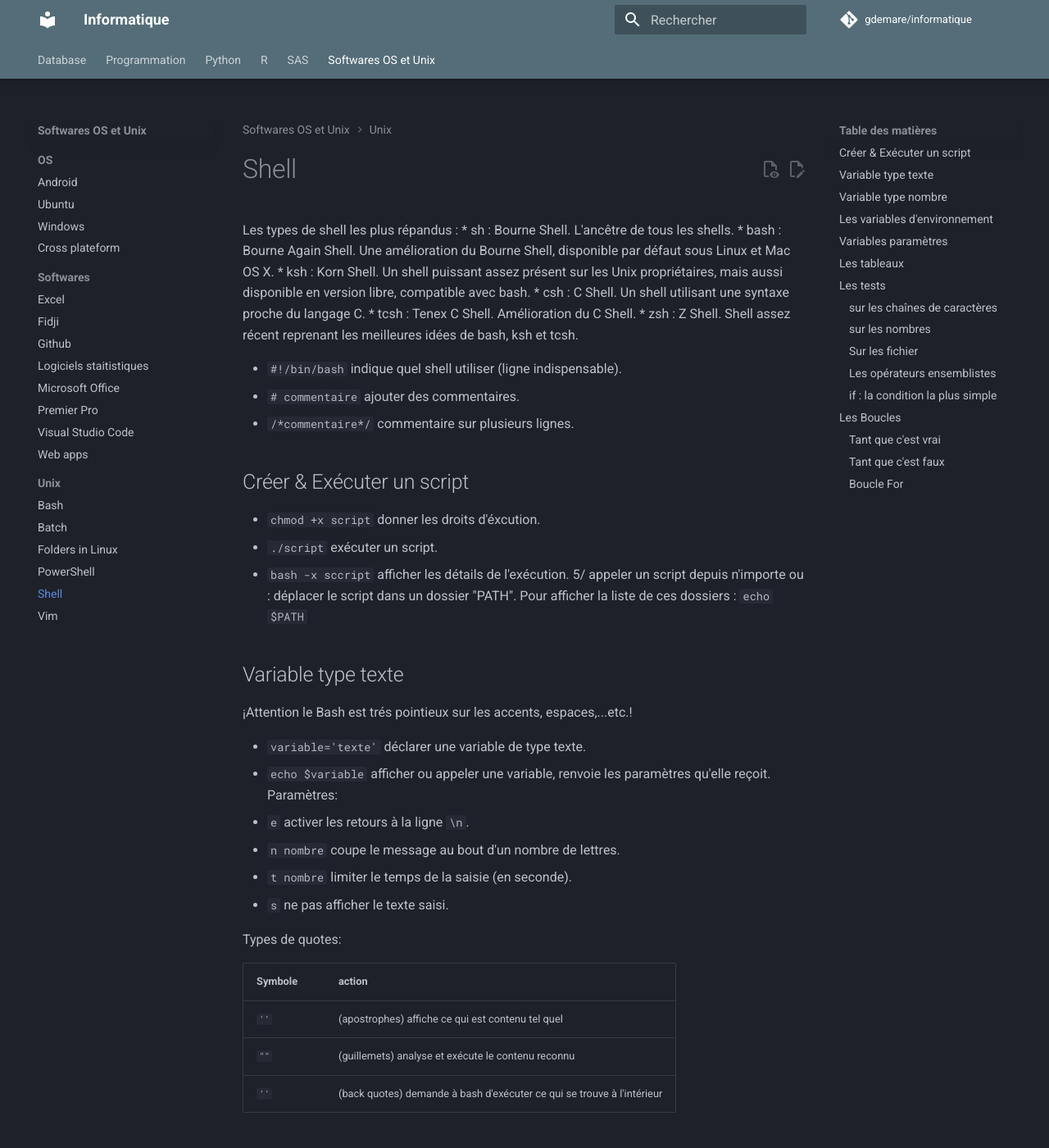
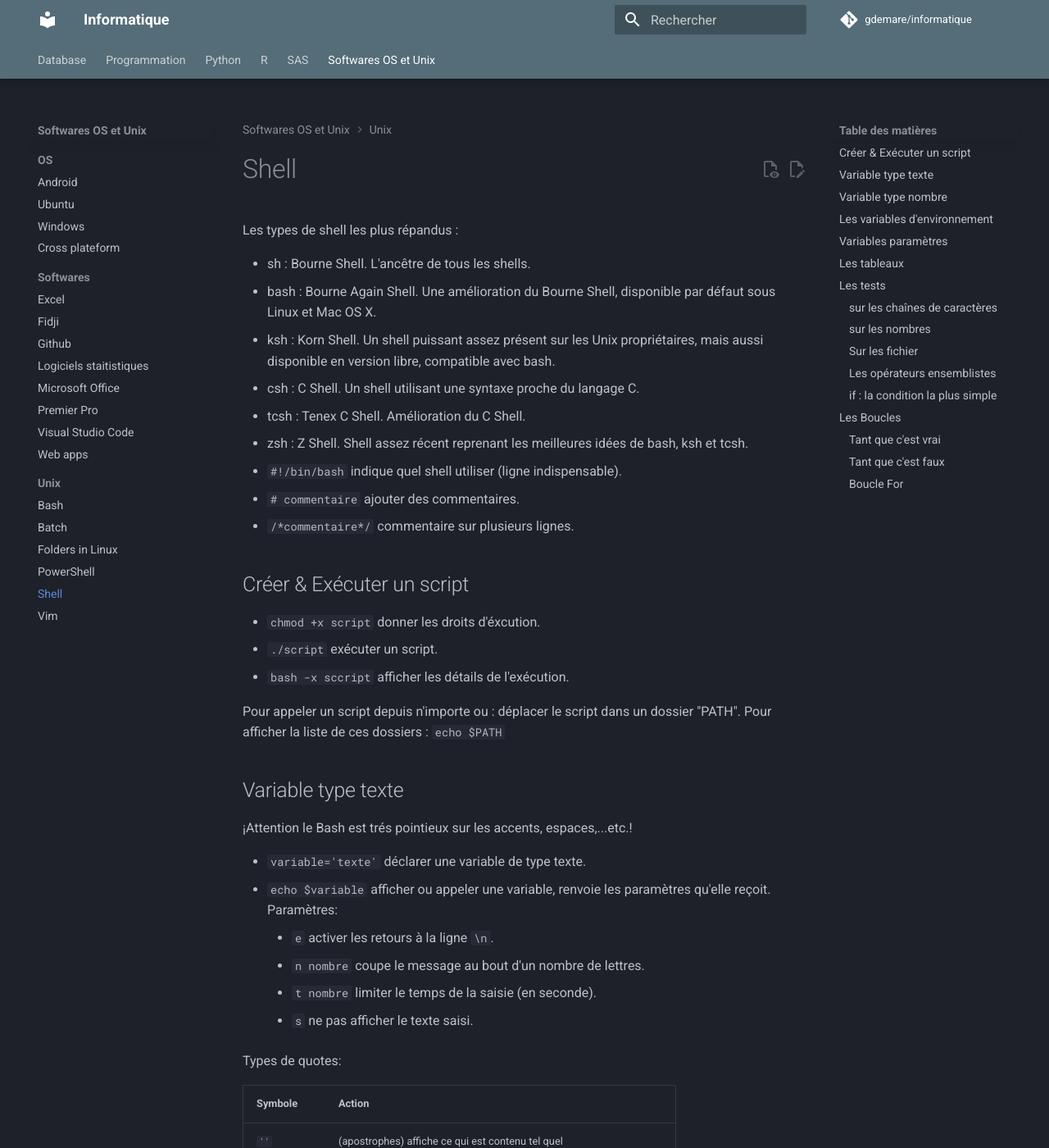
Before and after one commit to gdemare/Informatique, an MkDocs documentation site: the page built from docs/sofwares-os-unix/unix/shell.md, in a window 1280 px wide and 1400 px high. Shown: the whole window at 82% size. Built offline with MkDocs 1.6.1 and Material for MkDocs 9.7.7, drawn with Linux system fonts in a browser that asks for light colours; comment, search, counter and statistics services are not loaded; some of the changed lines change nothing that is shown; some of the changed text lies outside the part shown.

Commit message:
Update shell.md

````diff
--- a/docs/sofwares-os-unix/unix/shell.md
+++ b/docs/sofwares-os-unix/unix/shell.md
@@ -1,4 +1,5 @@
 Les types de shell les plus répandus :
+
 * sh : Bourne Shell. L'ancêtre de tous les shells.
 * bash : Bourne Again Shell. Une amélioration du Bourne Shell, disponible par défaut sous Linux et Mac OS X.
 * ksh : Korn Shell. Un shell puissant assez présent sur les Unix propriétaires, mais aussi disponible en version libre, compatible avec bash.
@@ -15,47 +16,48 @@ Les types de shell les plus répandus :
 * `chmod +x script` donner les droits d'éxcution.
 * `./script` exécuter un script.
 * `bash -x sccript` afficher les détails de l'exécution.
-5/ appeler un script depuis n'importe ou : déplacer le script dans un dossier "PATH". Pour afficher la liste de ces dossiers : `echo $PATH`
+
+Pour appeler un script depuis n'importe ou : déplacer le script dans un dossier "PATH". Pour afficher la liste de ces dossiers : `echo $PATH`
 
 ## Variable type texte
 
 ¡Attention le Bash est trés pointieux sur les accents, espaces,...etc.!
 
 * `variable='texte'` déclarer une variable de type texte.
-* `echo $variable` afficher ou appeler une variable, renvoie les paramètres qu'elle reçoit.
-Paramètres:
- * `e` activer les retours à la ligne `\n`.
- * `n nombre` coupe le message au bout d'un nombre de lettres.
- * `t nombre` limiter le temps de la saisie (en seconde).
- * `s` ne pas afficher le texte saisi.
+* `echo $variable` afficher ou appeler une variable, renvoie les paramètres qu'elle reçoit. Paramètres:
+
+	* `e` activer les retours à la ligne `\n`.
+	* `n nombre` coupe le message au bout d'un nombre de lettres.
+	* `t nombre` limiter le temps de la saisie (en seconde).
+ 	*  `s` ne pas afficher le texte saisi.
 
 Types de quotes:
 
-| Symbole | action |
-|---|---|
-| `''` | (apostrophes) affiche ce qui est contenu tel quel |
-| `""` | (guillemets) analyse et exécute le contenu reconnu|
-| `''` | (back quotes) demande à bash d'exécuter ce qui se trouve à l'intérieur |
+Symbole | Action
+---|---
+`''` | (apostrophes) affiche ce qui est contenu tel quel
+`""` | (guillemets) analyse et exécute le contenu reconnu
+`''` | (back quotes) demande à bash d'exécuter ce qui se trouve à l'intérieur
 
-* `read variable variable2` demander une saisie et la stock (NB : stock un mot par variable jusqu'a la dernière qui va garder le reste).
-Paramètres :
+* `read variable variable2` demander une saisie et la stock (NB : stock un mot par variable jusqu'a la dernière qui va garder le reste). Paramètres :
+
 	* `p texte variable` afficher un message pour l'utilisateur.
 
 * `${#variable}` afficher la longueur d'une variable.
 
 ## Variable type nombre
 
-¡Attention, bash ne gére pas les nombres, il faut donc utiliser la commande "let" pour les nombres entiers et "bc" pour les nombres décimaux!
-* `let "variable = valeur"` affecter à une variable un nombre.
+!!! warning
+	bash ne gére pas les nombres, il faut donc utiliser la commande "let" pour les nombres entiers et "bc" pour les nombres décimaux! C'est `let "variable = valeur"` qui permet affecter à une variable un nombre.
 
-| Operateur | defintion |
-|---|---|
-| `+` | addition |
-| `-` | soustraction |
-| `*` | multiplication |
-| `/` | division |
-| `**` | puissance |
-| `%.`| modulo |
+Operateur | Défintion
+---|---
+`+` | addition
+`-` | soustraction
+`*` | multiplication
+`/` | division
+`**` | puissance
+`%.`| modulo
 
 ## Les variables d'environnement
 
@@ -68,15 +70,16 @@ Elles sont automatiquement créées
 ```
 ./script.sh param1 param2 param3 .
 ```
+
 Elles se nomment:
 
-| Paramétre | valeur |
-|---|---|
-| $# | Nombre de paramètres |
-| $0 | Nom du script exécuté |
-| $1 | premier paramètre |
-| ... | ... paramètre |
-| $9 | 9ème paramètre |
+Paramétre | valeur
+---|---
+`$#` | Nombre de paramètres
+`$0` | Nom du script exécuté
+`$1` | premier paramètre
+... | ... paramètre
+`$9` | 9ème paramètre
 
 ## Les tableaux
 
@@ -89,47 +92,47 @@ Elles se nomment:
 
 ### sur les chaînes de caractères
 
-| Operateur | Définition |
-|---|---|
-| `$chaine1 = $chaine2` | identique |
-| `$chaine1 != $chaine2` | différent ? |
-| `-z $chaine` | chaine vide |
-| `-n $chaine` | chaine non vide |
+Opérateur | Définition
+---|---
+`$chaine1 = $chaine2` | identique
+`$chaine1 != $chaine2` | différent ?
+`-z $chaine` | chaine vide
+`-n $chaine` | chaine non vide
 
 ### sur les nombres
 
-| Opérateur | Définition |
-|---|---|
-| `$num1 -eq $num2` | = (equal) |
-| `$num1 -ne $num2` | = (no equal) |
-| `$num1 -lt $num2` | < (lower than) |
-| `$num1 -le $num2` | <= (lower or equal) |
-| `$num1 -gt $num2` | > (greater than) |
-| `$num1 -ge $num2` | >= (greater or equal) |
+Opérateur | Définition
+---|---
+`$num1 -eq $num2` | = (equal)
+`$num1 -ne $num2` | = (no equal)
+`$num1 -lt $num2` | < (lower than)
+`$num1 -le $num2` | <= (lower or equal)
+`$num1 -gt $num2` | > (greater than)
+`$num1 -ge $num2` | >= (greater or equal)
 
 ### Sur les fichier
 
 N'oubliez pas que sous Linux, tout est considéré comme un fichier, même un répertoire !
 
-| Opérateur | définition |
-|---|---|
-| `-e $nomfichier` | existance du fichier |
-| `-d $nomfichier` | être un répertoire.  |
-| `-f $nomfichier` | être un vrai fichier |
-| `-L $nomfichier` | être un lien symbolique (raccourci) |
-| `-r $nomfichier` | être lisible (r) |
-| `-w $nomfichier` | être modifiable (w) |
-| `-x $nomfichier` | être exécutable (x) |
-| `$fichier1 -nt $fichier2` | plus récent (newer than) |
-| `$fichier1 -ot $fichier2` | plus vieux  (older than) |
+Opérateur | définition |
+---|---|
+`-e $nomfichier` | existance du fichier
+`-d $nomfichier` | être un répertoire
+`-f $nomfichier` | être un vrai fichier
+`-L $nomfichier` | être un lien symbolique (raccourci)
+`-r $nomfichier` | être lisible (r)
+`-w $nomfichier` | être modifiable (w)
+`-x $nomfichier` | être exécutable (x)
+`$fichier1 -nt $fichier2` | plus récent (newer than)
+`$fichier1 -ot $fichier2` | plus vieux  (older than)
 
 ### Les opérateurs ensemblistes
 
-| Opérateur logique | définition |
-|---|---|
-| `&&` | ET |
-| `||` | OU |
-| `[! test]` | négation |
+Opérateur logique | définition
+---|---
+`&&` | ET
+`||` | OU
+`[! test]` | négation
 
 ### if : la condition la plus simple
 
````
